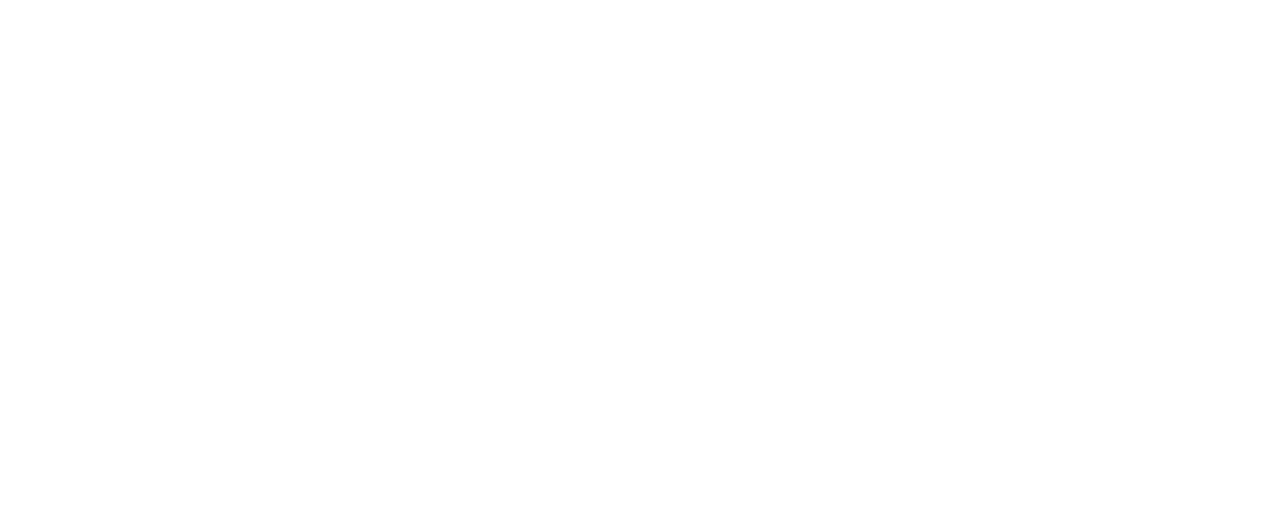
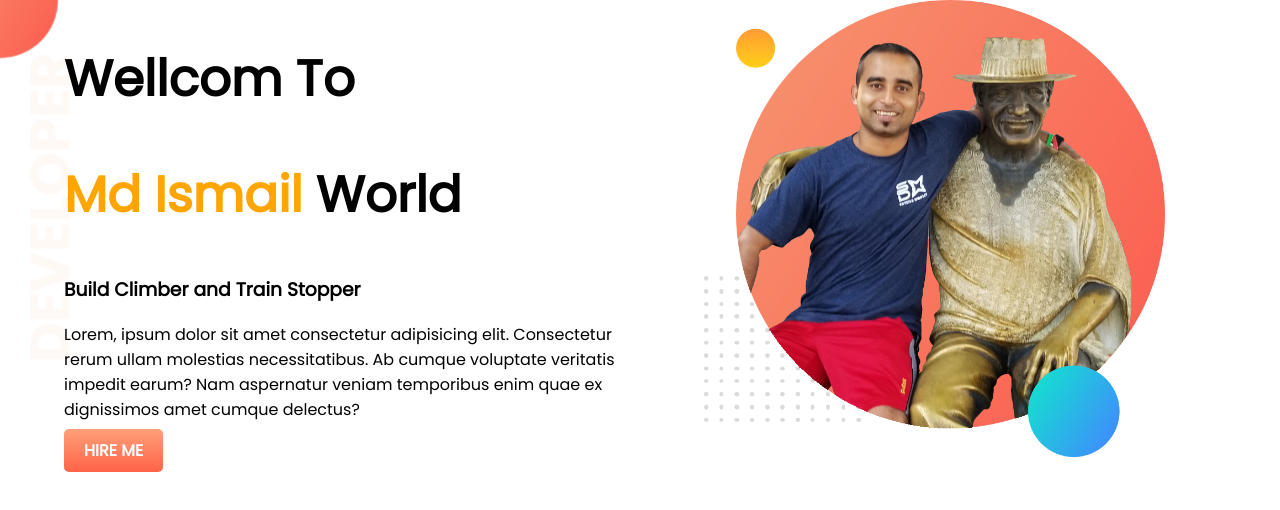
Before and after one commit to gaziismail/developer-portfolio, a plain HTML site: page index.html in a window 1280 px wide. Drawn offline with Linux system fonts and the light colour scheme.

Commit message:
top banner dded

```diff
--- a/index.html
+++ b/index.html
@@ -1,13 +1,35 @@
 <!DOCTYPE html>
 <html lang="en">
+
 <head>
     <meta charset="UTF-8">
     <meta http-equiv="X-UA-Compatible" content="IE=edge">
     <meta name="viewport" content="width=device-width, initial-scale=1.0">
     <title>Ismail Portfolio</title>
+    <link rel="preconnect" href="https://fonts.googleapis.com">
+    <link rel="preconnect" href="https://fonts.gstatic.com" crossorigin>
+    <link href="https://fonts.googleapis.com/css2?family=Poppins&display=swap" rel="stylesheet">
     <link rel="stylesheet" href="style.css">
 </head>
+
 <body>
+    <section class="top-banner">
+        <div class="half-width">
+            <h1>Wellcom To</h1>
+            <h1> <span class="orange-color">Md Ismail</span> World</h1>
+            <h3>Build Climber and Train Stopper</h3>
+            <p>Lorem, ipsum dolor sit amet consectetur adipisicing elit. Consectetur rerum ullam molestias
+                necessitatibus.
+                Ab cumque voluptate veritatis impedit earum? Nam aspernatur veniam temporibus enim quae ex dignissimos
+                amet
+                cumque delectus?</p>
+            <a target="_blank" href="https://www.linkedin.com" class="link-btn">HIRE ME</a>
+        </div>
+        <div class="half-width">
+            <img src="images/jhankarB.png" alt="image of jhankarB">
+        </div>
+    </section>
 
 </body>
+
 </html>
--- a/style.css
+++ b/style.css
@@ -0,0 +1,33 @@
+body{
+    font-family: 'Poppins', sans-serif;
+    margin: 0;
+}
+h1{
+    font-size: 50px;
+}
+section{
+    display: flex;
+}
+.orange-color{
+    color: orange;
+}
+.half-width{
+    width: 50%;
+    padding-left: 5%;
+}
+.half-width img{
+    width: 80%;
+}
+.link-btn{
+    background-image: linear-gradient(lightsalmon, tomato);
+    padding: 10px 20px;
+    border: none;
+    border-radius: 5px;
+    color: white;
+    text-decoration: none;
+    font-weight: 700;
+}
+.top-banner{
+    background-image: url(images/top-banner.png);
+    background-repeat: no-repeat;
+}
```
Also changed, not shown: images/dream-bg.png (added), images/exp-bg.png (added), images/jhankar.png (added), images/jhankar2.png (added), images/jhankarB.png (added), images/jhankarB2.png (added), images/my-bg.png (added), images/my-bg2.png (added), images/top-banner.png (added), 7 other files.
